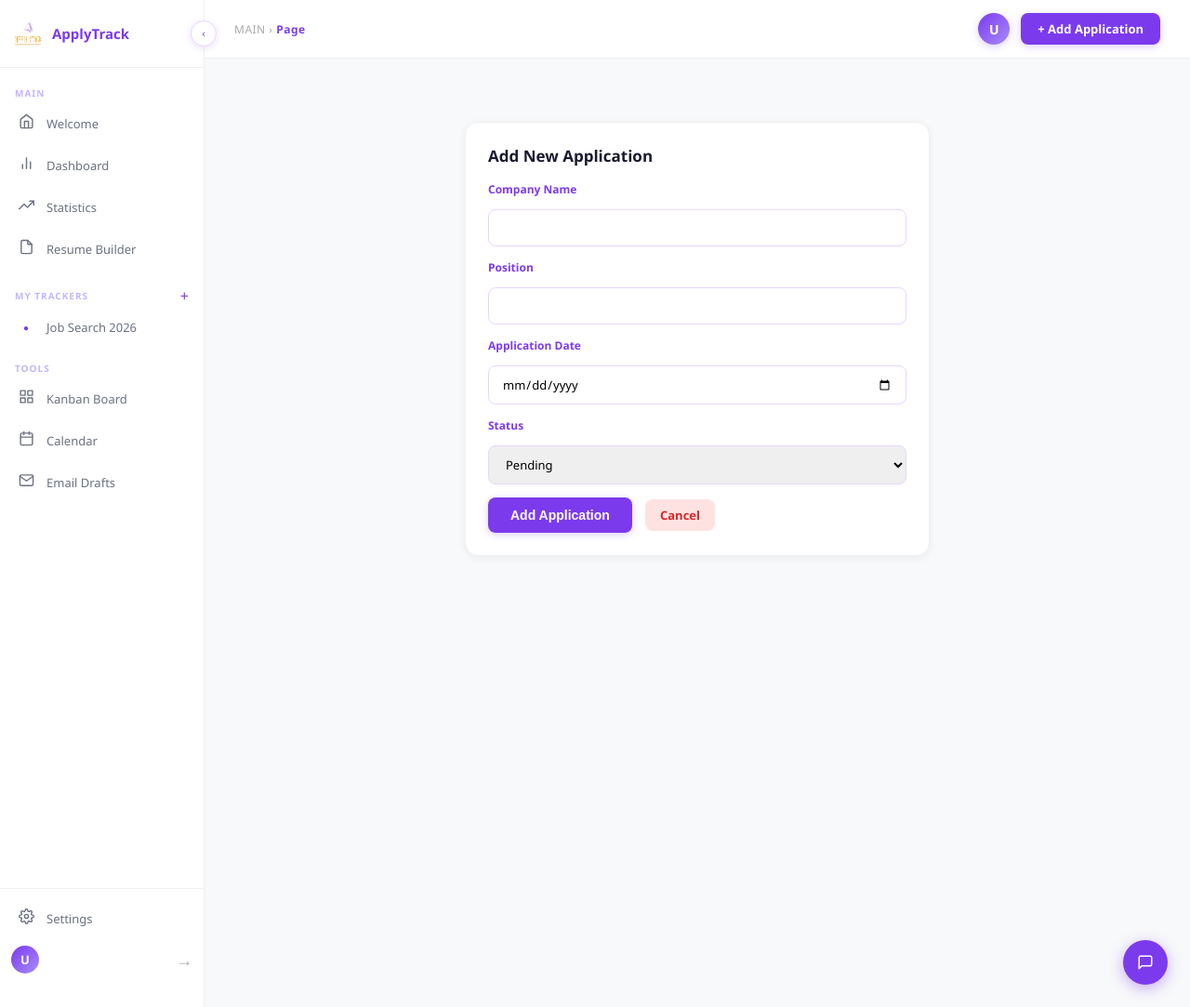
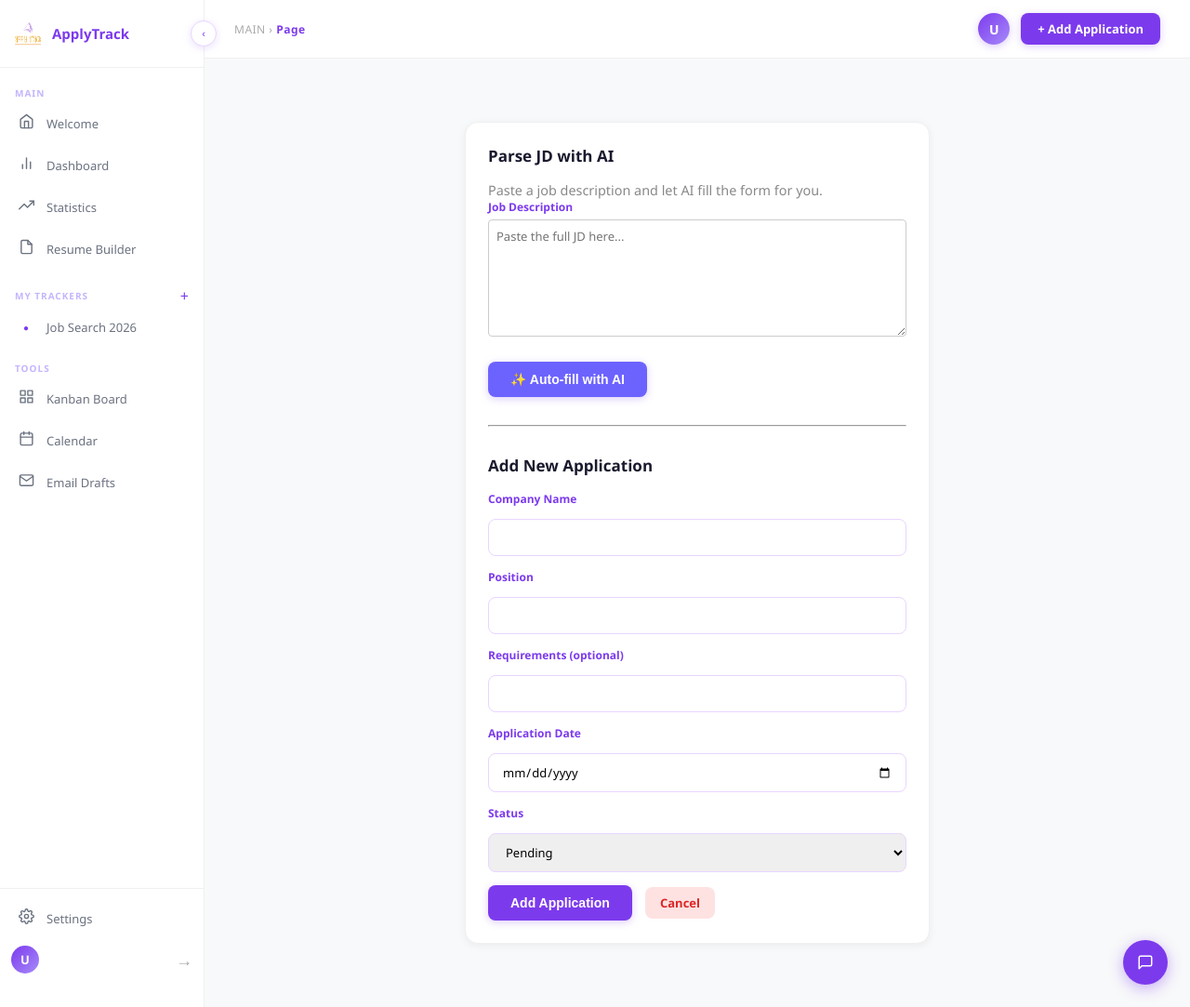
Before and after one commit to Zkkk-web/job-application-tracker, a Flask app: page /add in a window 1280 px wide. Shown: the whole page at 93% size. Run offline with Flask 3, Linux system fonts and the light colour scheme; the visitor is signed in with stand-in values (Sample User, id 1).

Commit message:
change jd add

```diff
--- a/app.py
+++ b/app.py
@@ -4,7 +4,7 @@ from flask import Flask, render_template, request, redirect, url_for, session, j
 from src.auth import register_web, login_web
 from src.manager import load_applications, add_application, save_applications, delete_application, update_status
 from src.stats import show_stats, generate_chart
-
+from jd_parser import parse_jd
 # ─── Per-user data helpers ──────────────────────────
 DATA_DIR = "data"
 
@@ -123,7 +123,22 @@ def dashboard():
                            applications=enumerate(applications),
                            stats=stats,
                            chart_available=chart_available)
+# ─── Parse JD ───────────────────────────────────────
+@app.route('/parse_jd', methods=['POST'])
+def parse_jd_route():
+    if 'username' not in session:
+        return redirect(url_for('login'))
 
+    jd_text = request.form.get('jd_text', '')
+
+    try:
+        parsed = parse_jd(jd_text)
+        return render_template('add.html',
+                             prefill=parsed,
+                             jd_text=jd_text)
+    except Exception as e:
+        return render_template('add.html',
+                             error=f"Failed to parse JD: {str(e)}")
 # ─── Add Application ────────────────────────────────
 @app.route('/add', methods=['GET', 'POST'])
 def add():
--- a/templates/add.html
+++ b/templates/add.html
@@ -5,13 +5,33 @@
 {% block content %}
 
   <div class="card" style="max-width:500px; margin: 40px auto;">
+
+    <!-- JD Parser Section -->
+    <h2>Parse JD with AI</h2>
+    <p style="color:#888; font-size:0.9em;">Paste a job description and let AI fill the form for you.</p>
+    <form method="POST" action="/parse_jd">
+      <label>Job Description</label>
+      <textarea name="jd_text" rows="6" placeholder="Paste the full JD here..." style="width:100%; padding:8px; border:1px solid #ccc; border-radius:4px;">{{ jd_text or '' }}</textarea>
+      <button type="submit" style="margin-top:8px; background:#6c63ff;">✨ Auto-fill with AI</button>
+    </form>
+
+    {% if error %}
+      <p style="color:red; margin-top:10px;">{{ error }}</p>
+    {% endif %}
+
+    <hr style="margin: 30px 0;">
+
+    <!-- Manual Form Section -->
     <h2>Add New Application</h2>
-    <form method="POST">
+    <form method="POST" action="/add">
       <label>Company Name</label>
-      <input type="text" name="company" required>
+      <input type="text" name="company" value="{{ prefill.company if prefill else '' }}" required>
 
       <label>Position</label>
-      <input type="text" name="position" required>
+      <input type="text" name="position" value="{{ prefill.position if prefill else '' }}" required>
+
+      <label>Requirements (optional)</label>
+      <input type="text" name="requirements" value="{{ prefill.requirements if prefill else '' }}">
 
       <label>Application Date</label>
       <input type="date" name="date" required>
@@ -29,6 +49,7 @@
       <button type="submit">Add Application</button>
       <a href="/dashboard" class="btn btn-danger" style="margin-left:10px;">Cancel</a>
     </form>
+
   </div>
 
 {% endblock %}
```
Also changed, not shown: jd_parser.py (added, +36 -0 lines).
